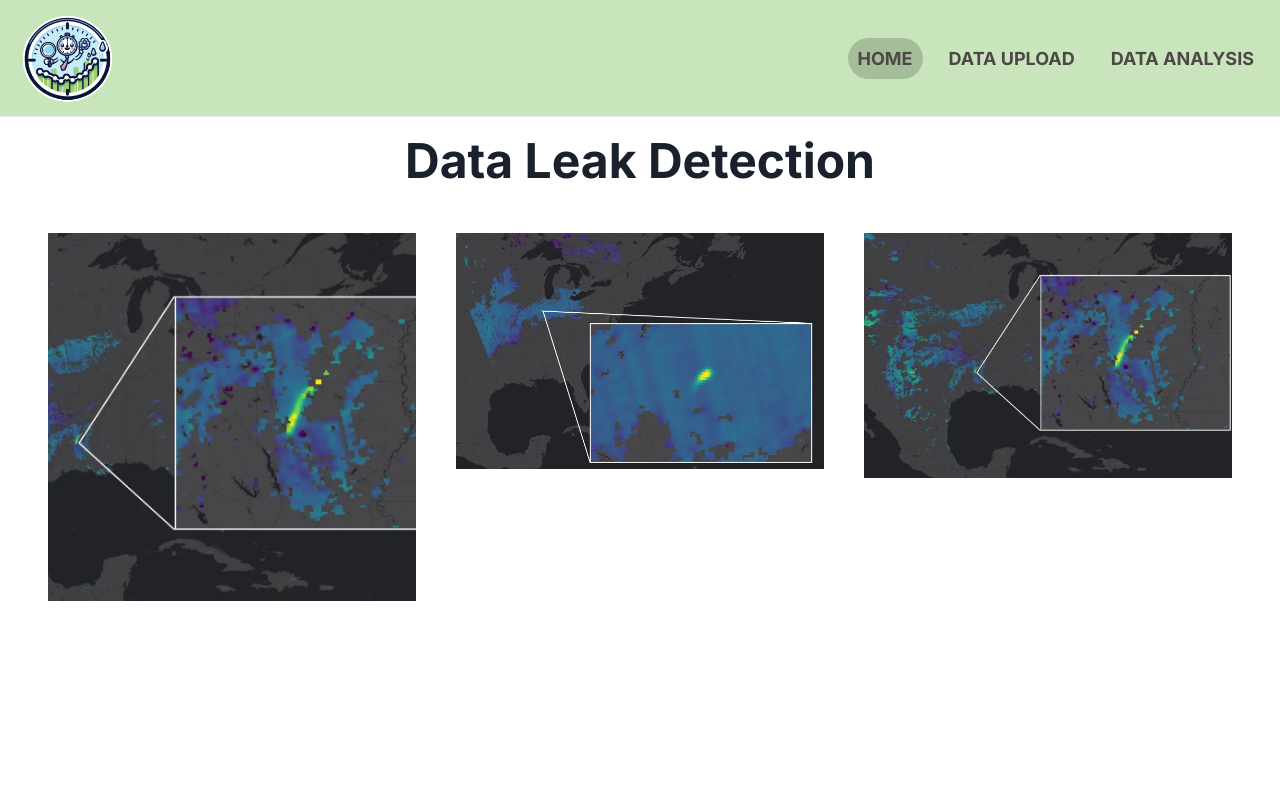
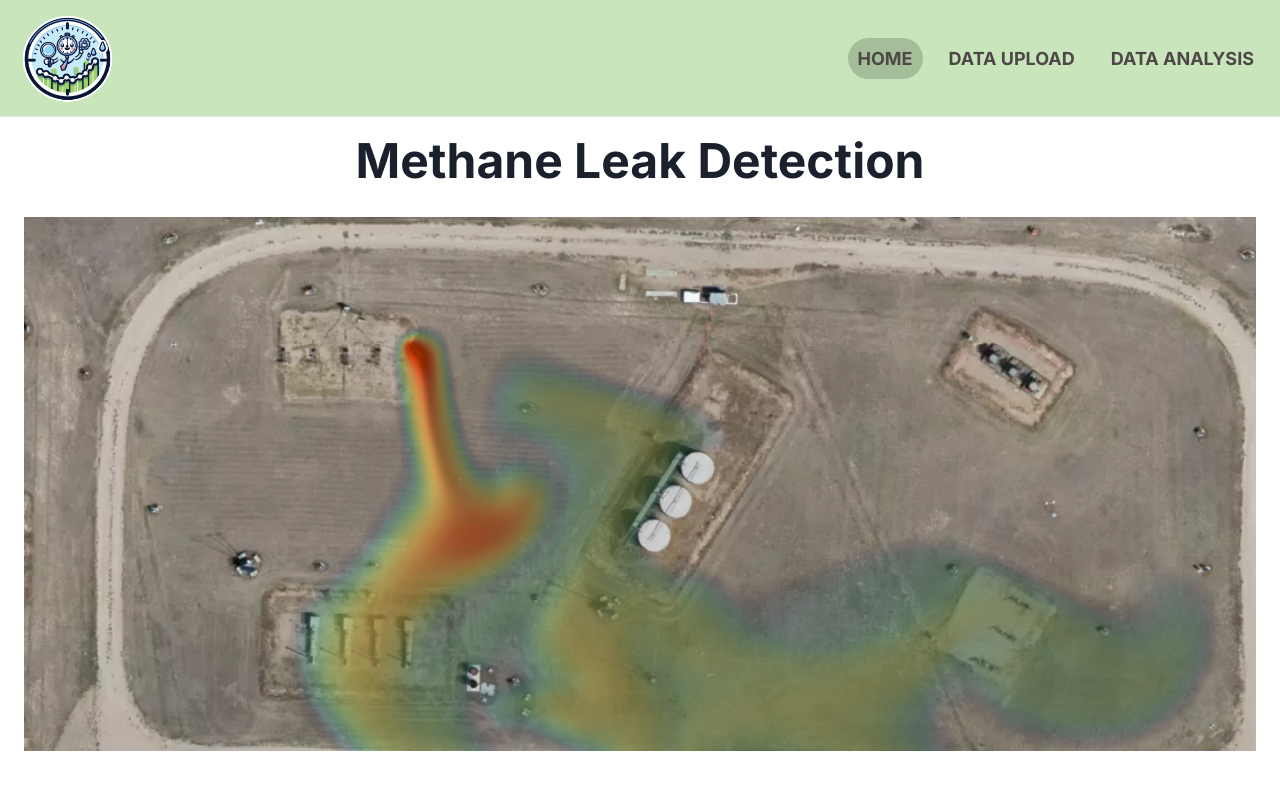
Before and after one commit to rohanchugh14/HackUTD-X-Golden-Hour, a React (Create React App) app in the folder frontend/: page / in a window 1280 px wide. Shown: the top 800 px of the page. Built offline with nearby package versions, Linux system fonts and the light colour scheme.

Commit message:
added img

```diff
--- a/frontend/src/Components/Home/index.tsx
+++ b/frontend/src/Components/Home/index.tsx
@@ -4,8 +4,14 @@ const Home = () => {
   return (
     <>
       <Heading as="h1" size="2xl" textAlign="center" m={5} fontFamily={"Inter"}>
-        Data Leak Detection
+        Methane Leak Detection
       </Heading>
+      <Stack direction="row" borderRadius={"xl"} m={3} justifyContent={"center"} alignItems={"center"}>
+        <Stack borderRadius="xl" m={3}>
+          {" "}
+          <Image src="/leak.png" />
+        </Stack>
+      </Stack>
       <Stack
         spacing={4}
         p="1rem"
@@ -13,15 +19,15 @@ const Home = () => {
         justifyContent="space-between"
         m={5}
       >
-        <Stack width="33%" borderRadius="xl" m={3}>
+        <Stack borderRadius="xl" m={3}>
           {" "}
           <Image src="/Data_Leak_1.png" />{" "}
         </Stack>
-        <Stack width="33%" borderRadius="xl" m={3}>
+        <Stack borderRadius="xl" m={3}>
           {" "}
           <Image src="/Data_Leak_2.png" />{" "}
         </Stack>
-        <Stack width="33%" borderRadius="xl" m={3}>
+        <Stack borderRadius="xl" m={3}>
           {" "}
           <Image src="/Data_Leak_3.png" />{" "}
         </Stack>
```
Also changed, not shown: frontend/public/leak.png (added).
